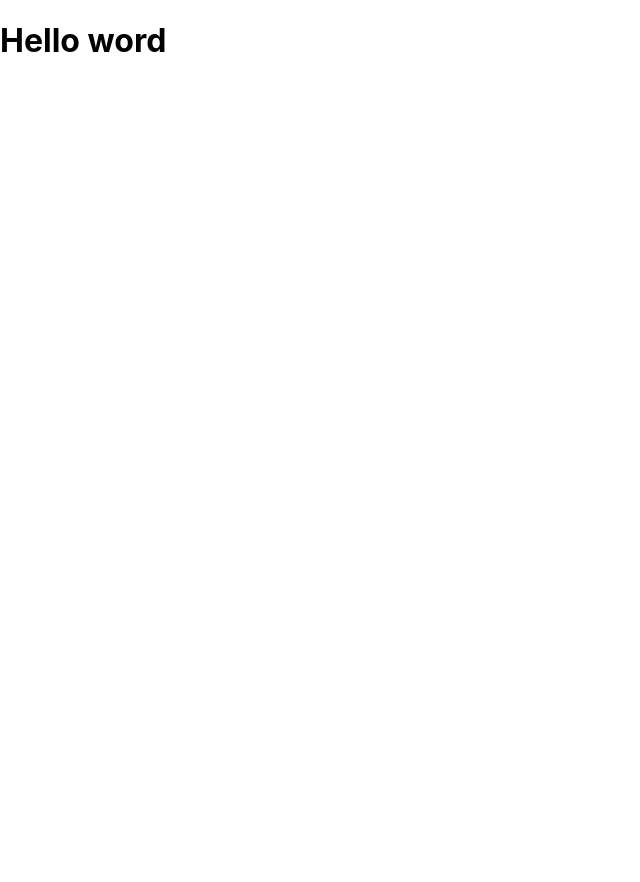
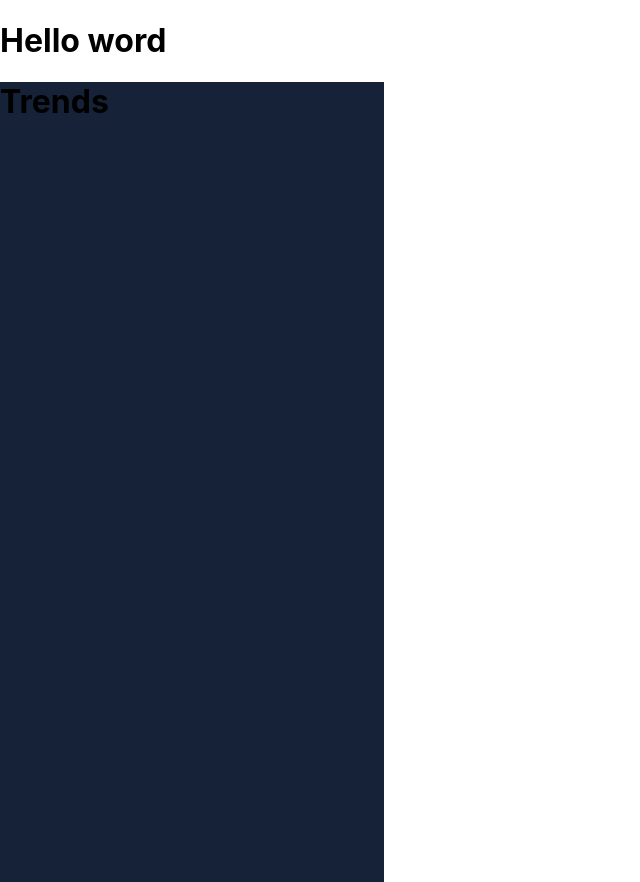
Before and after one commit to kahi10/hackatweet, a Next.js app in the folder frontend/: page /home in a window 1280 px wide. Shown: the whole page, without its empty margins (0-640 px from the left). Before the commit the page ends 800 px from the top, so only its background shows below. Built offline with nearby package versions, Linux system fonts and the light colour scheme.

Commit message:
frontend composant trends

```diff
--- a/frontend/components/Home.js
+++ b/frontend/components/Home.js
@@ -1,13 +1,14 @@
 import styles from "../styles/Home.module.css";
 import Login from "./Login";
+import Trends from "./Trends";
 
 
 function Home() {
   return (
     <div>
       <h1>Hello word</h1>
+      <Trends></Trends>
     </div>
-
   );
 }
 
--- /dev/null
+++ b/frontend/components/Trends.js
@@ -0,0 +1,19 @@
+import styles from "../styles/Trends.module.css";
+import { useState } from "react";
+import { useDispatch, useSelector } from 'react-redux';
+
+
+function Trends() {
+
+
+
+
+    return (
+      <div className={styles.trendsContainer}>
+        <h1>Trends</h1>
+      </div>
+
+    );
+  }
+
+  export default Trends;
--- /dev/null
+++ b/frontend/styles/Trends.module.css
@@ -0,0 +1,5 @@
+.trendsContainer{
+    height: 100vh;
+    width: 30vw;
+    background-color: #152238;
+}
```
